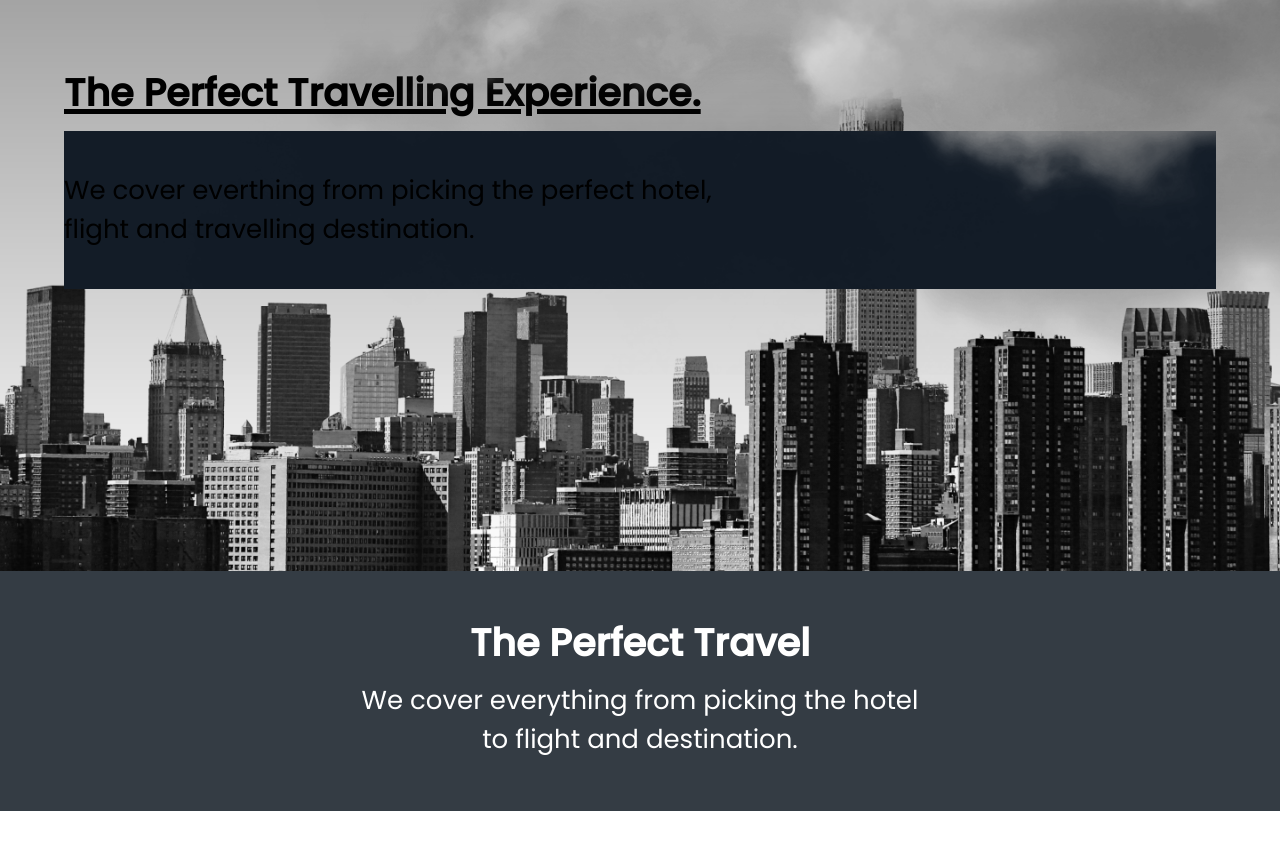
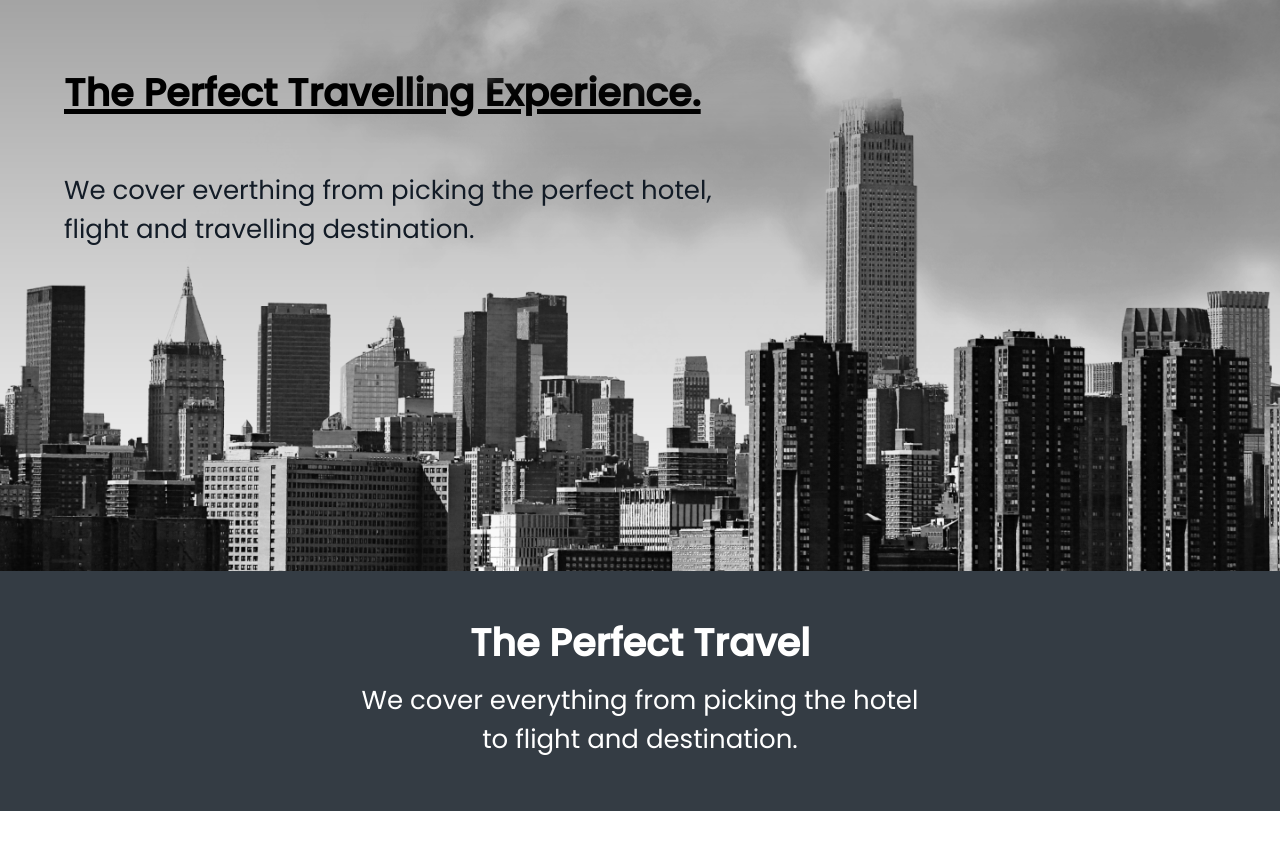
Before and after one commit to mubeenahm3d/personal-website, a plain HTML site: page Travel landing page/index.html in a window 1280 px wide. Shown: the part 1020-1869 px from the top of the page. Drawn offline with Linux system fonts and the light colour scheme; a web font is replaced by a local one.

Commit message:
Update styles.css

```diff
--- a/Travel landing page/styles.css
+++ b/Travel landing page/styles.css
@@ -118,7 +118,7 @@ nav {
 }
 .locations-head h3 {
   padding: 4rem 0;
-  background: #131c27;
+  color: #131c27;
 }
 .cloud {
   position: absolute;
```
